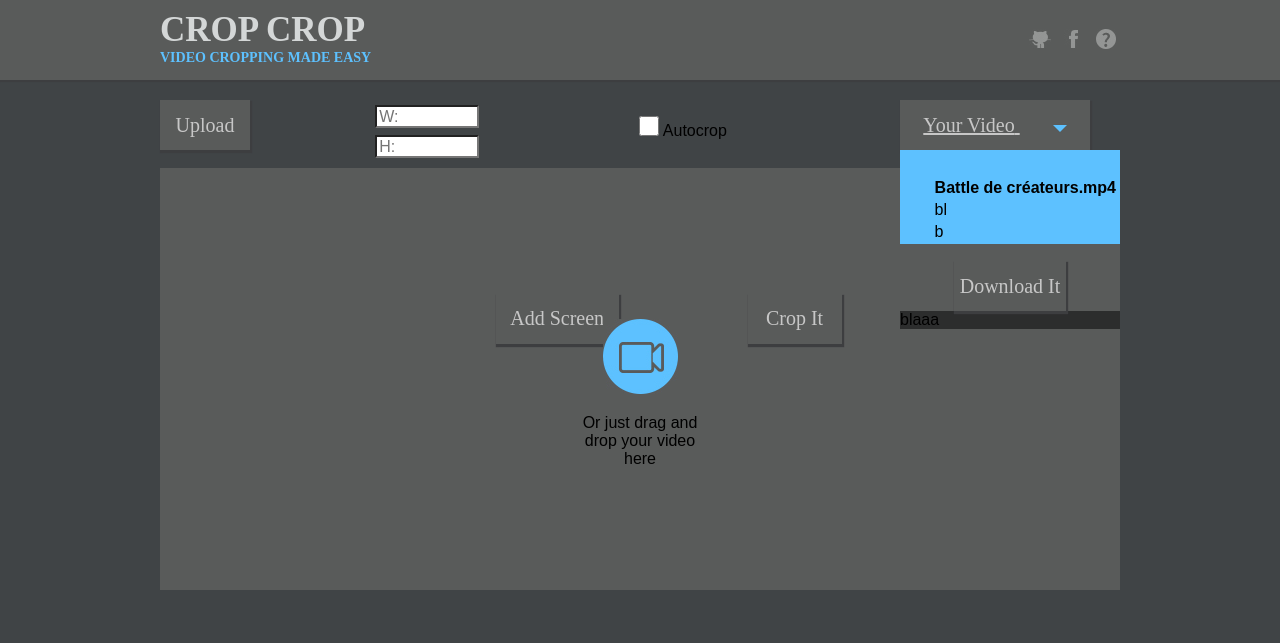
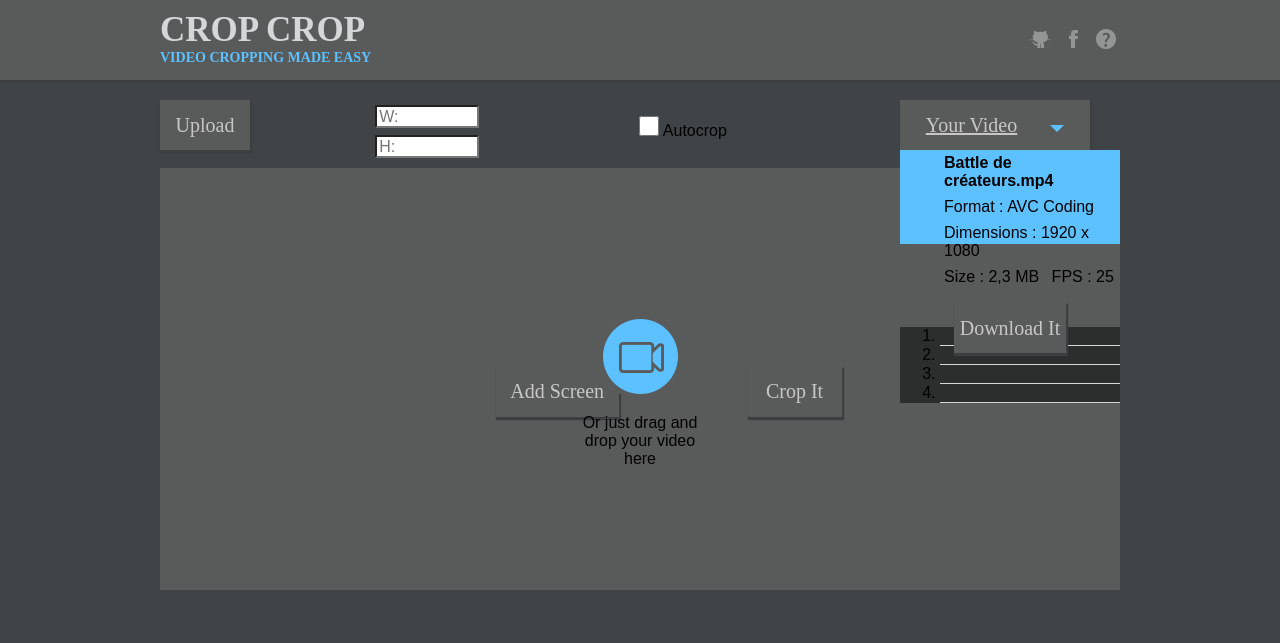
Before and after one commit to soixantecircuits/cropcrop, a PHP site: page /index.html in a window 1280 px wide. Shown: the top 643 px of the page. Run offline with PHP 8.4, Linux system fonts and the light colour scheme.

Commit message:
Updated website maquette

```diff
--- a/maquette/css/styles.css
+++ b/maquette/css/styles.css
@@ -62,21 +62,21 @@ body {
 		margin: auto;
 		text-transform: uppercase;}
 			.bg-slategray .title {
-				color: #D4D7D7;
-				text-shadow: none;
-				padding-top: 10px;
-				font-family: "source-l";
-				font-size: 35px;
-				margin: 0;}
+				color           : #D4D7D7;
+				text-shadow     : none;
+				padding-top     : 10px;
+				font-family     : "source-l";
+				font-size       : 35px;
+				margin          : 0;}
 			h2{
 				margin-top: 0;
 				font-family: "source";
 				color: #5DC1FF;
 				font-size: 14px;}
-			ul{
+			#headerContent ul{
 				margin-top: 25px;
 				float: right;}
-			ul li{
+			#headerContent ul li{
 				display: inline-block;
 				margin: 4px;}
 
@@ -138,47 +138,55 @@ body {
 						border-left: 7px solid transparent;
 						border-right: 7px solid transparent;
 						border-top: 7px solid #5DC1FF;}
+				#YourVideoToolbar{
+					/* visibility: hidden;*/
+					}
 					#videoInformationsDiv{
+						position: relative;
 						color: #000;
-					position: relative;
 						z-index: 1000;
 						min-height: 94px;
 						background-color: #5DC1FF;}
 						#videoInformationsDiv ul{
-						margin-left: -15px !important;
-						}
+							margin          : 0;
+							float           : right;}
 							#videoInformationsDiv ul li{
-							display: block;}
+								display     : inline-block;
+								margin      : 4px;}
 					#videoDownloadButtonDiv{
-					text-align: center;
-					background-color: #595B5A;
-					height: 67px;}
+						text-align          : center;
+						background-color    : #595B5A;
+						height              : 67px;}
+						#buttonDownloadIt{
+							margin-top: 13px !important;}
 					#videoCropListDiv{
-					background-color: rgba(0,0,0, 0.5);}
+						background-color    : rgba(0,0,0, 0.5);}
+						#videoCropListDiv ol li{
+							border-bottom   : 1px solid #D4D7D7;}
 
 	#videoContent{
-		background-color: #595B5A;
-		width: 960px;
-		height: 422px;
-		margin: auto;}
+		background-color     : #595B5A;
+		width                : 960px;
+		height               : 422px;
+		margin               : auto;}
 		#videoContentBackground{
-			margin: auto;
-			padding-top: 151px;
-			text-align: center;
-			width: 120px;
-			height: 130px;}
+			margin           : auto;
+			padding-top      : 151px;
+			text-align       : center;
+			width            : 120px;
+			height           : 130px;}
 
 
 
 #footer {
-	position: absolute;
-	bottom: 0;
-	width: 100%;
-	height: 40px;   /* Height of the footer */
-	border-top: 1px solid #595B5A;}
+	position                 : absolute;
+	bottom                   : 0;
+	width                    : 100%;
+	height                   : 40px;   /* Height of the footer */
+	border-top               : 1px solid #595B5A;}
 	#footerContent{
-		text-align: center;
-		width: 960px;
-		margin: auto;}
+		text-align           : center;
+		width                : 960px;
+		margin               : auto;}
 		#footerContent p{
-			margin-bottom: 0;}
+			margin-bottom    : 0;}
--- a/maquette/index.html
+++ b/maquette/index.html
@@ -56,19 +56,28 @@
 					</div>
 					<input type="button" class="button large dark" value ="Crop It" id="buttonCropIt" />
 					<div id="yourVideoContent">
-						<a class="button large dark" role="button" id="buttonYourVideo" href="#button"><span id="buttonYourVideoContent">Your Video</span> <span id="triangle"></span></a>
+						<a class="button large dark" role="button" id="buttonYourVideo" href="#button">Your Video<span id="triangle"></span></a>
+						<div id="YourVideoToolbar">
 							<div id="videoInformationsDiv">
 								<ul>
 									<li><strong>Battle de créateurs.mp4</strong></li>
-								<li>bl</li>
-								<li>b</li>
+									<li>Format : AVC Coding	</li>
+									<li>Dimensions : 1920 x 1080</li>
+									<li>Size : 2,3 MB</li>
+									<li>FPS : 25</li>
 								</ul>
 							</div>
 							<div id="videoDownloadButtonDiv">
 								<input type="button" class="button large dark" value ="Download It" id="buttonDownloadIt" />
 							</div>
 							<div id="videoCropListDiv">
-							blaaa
+								<ol>
+									<li></li>
+									<li></li>
+									<li></li>
+									<li></li>
+								</ol>
+							</div>
 						</div>
 					</div>
 				</nav>
```
Lines whose indentation alone changed are shown as unchanged.
